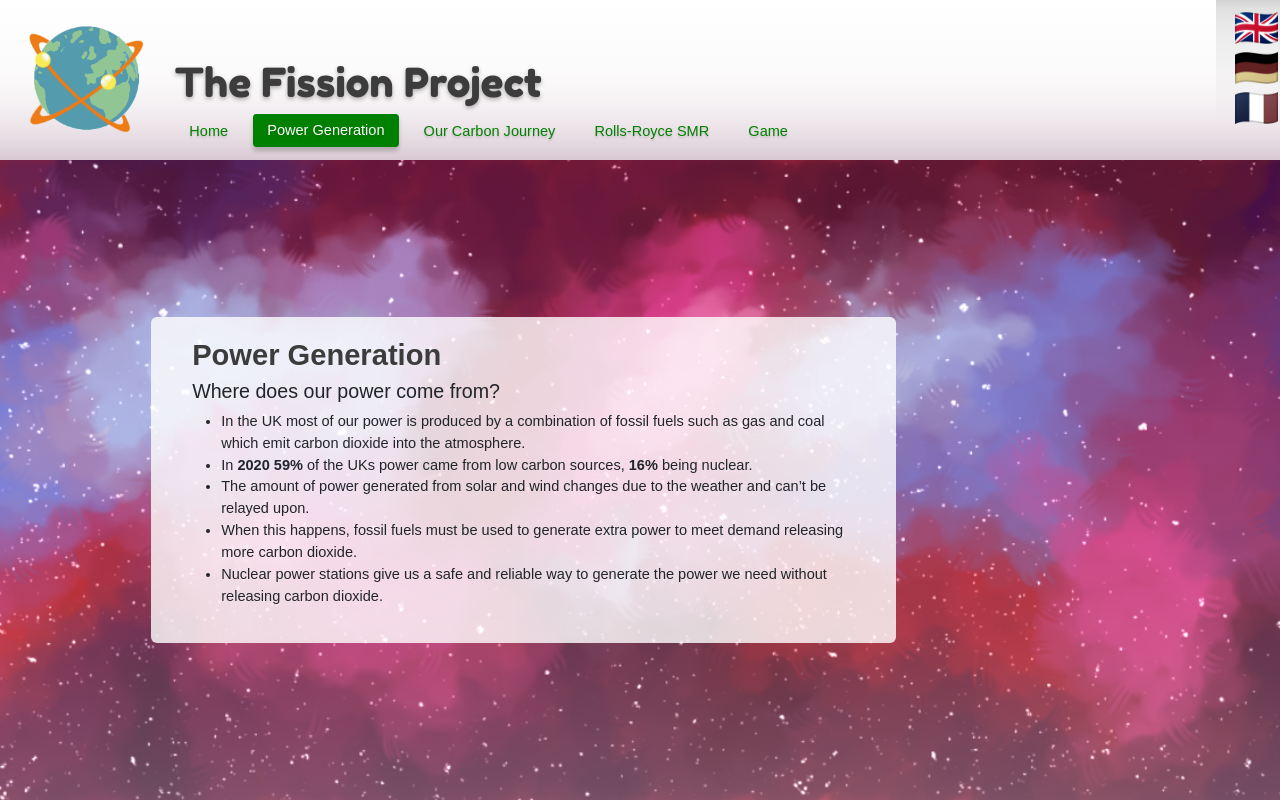
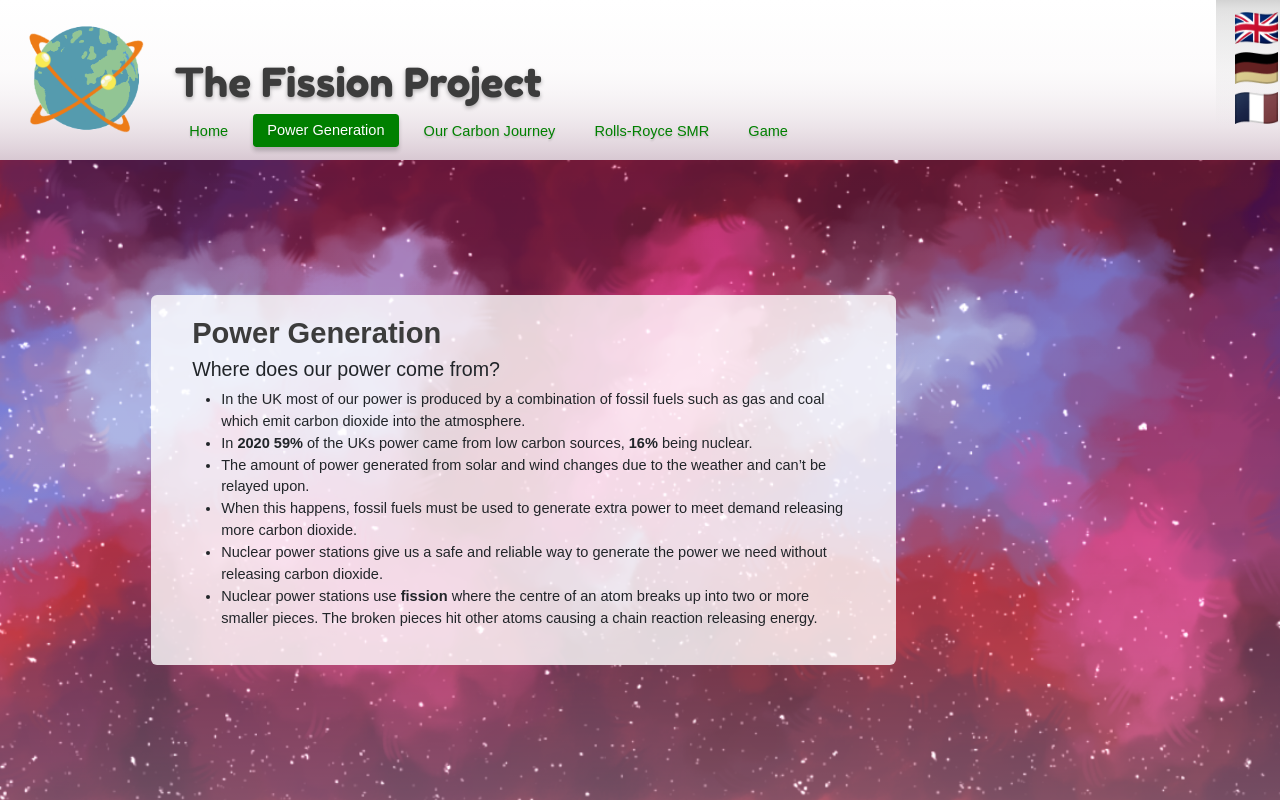
Before and after one commit to pottsb/Hackathon2022-FlatWebsite, a PHP site: page /powergeneration.php in a window 1280 px wide. Run offline with PHP 8.4, Linux system fonts and the light colour scheme; some web fonts are replaced.

Commit message:
Updated some stuff

```diff
--- a/carbon.php
+++ b/carbon.php
@@ -9,7 +9,7 @@
         <div class="leftContentParent" style="width: 70%">
                 <div class="halfContent" style="flex: 0 0 83.2%">
                     <h2>Our Carbon Journey</h2>
-                    <h3>About Our Journey To Lower Carbon Emissions</h3>
+                    <<strong>h3>About Our Journey To Lower Carbon Emissions</h3></strong>
                     <ul>
                         <li>In <strong>2010</strong> over <strong>53%</strong> of global primary oil consumption was used to meet <strong>94%</strong> of the total energy demand.</li>
                         <li>In <strong>2019</strong> the UK government amended the climate change act to commit the UK to achieving net zero carbon emissions within the next <strong>20 years</strong>.</li>
--- a/powergeneration.php
+++ b/powergeneration.php
@@ -9,13 +9,14 @@
         <div class="leftContentParent" style="width: 70%">
             <div class="halfContent" style="flex: 0 0 83.2%">
                     <h2>Power Generation</h2>
-                    <h3>Where does our power come from?</h3>
+                    <strong><h3>Where does our power come from?</h3></strong>
                     <ul>
                     <li>In the UK most of our power is produced by a combination of fossil fuels such as gas and coal which emit carbon dioxide into the atmosphere.</li>
                     <li>In <strong>2020 59%</strong> of the UKs power came from low carbon sources, <strong>16%</strong> being nuclear.</li>
                     <li>The amount of power generated from solar and wind changes due to the weather and can’t be relayed upon.</li>
                     <li>When this happens, fossil fuels must be used to generate extra power to meet demand releasing more carbon dioxide.</li>
                     <li>Nuclear power stations give us a safe and reliable way to generate the power we need without releasing carbon dioxide.</li>
+                    <li>Nuclear power stations use <strong>fission</strong> where the centre of an atom breaks up into two or more smaller pieces. The broken pieces hit other atoms causing a chain reaction releasing energy.</li>
                     </ul>
                 </div>
             </div>
--- a/smr.php
+++ b/smr.php
@@ -9,7 +9,7 @@
         <div class="leftContentParent" style="width: 70%">
             <div class="halfContent" style="flex: 0 0 83.2%">
                     <h2>Rolls Royce SMR</h2>
-                    <h3>What is an SMR?</h3>
+                    <strong><h3>What is an SMR?</h3></strong>
                     <ul>
                     <li>Rolls Royce are developing their <strong>small modular reactor or SMR</strong>, a modern nuclear power station in <strong>Derby</strong>, to meet the nuclear power needs of the UK and more.</li>
                     <li>Rolls Royce has <strong>60</strong> years of experience producing small reactors for submarines and believes the SMR will offer <strong>clean, affordable energy for all.</strong></li>
```
Also changed, not shown: images/backing_smr.png.
